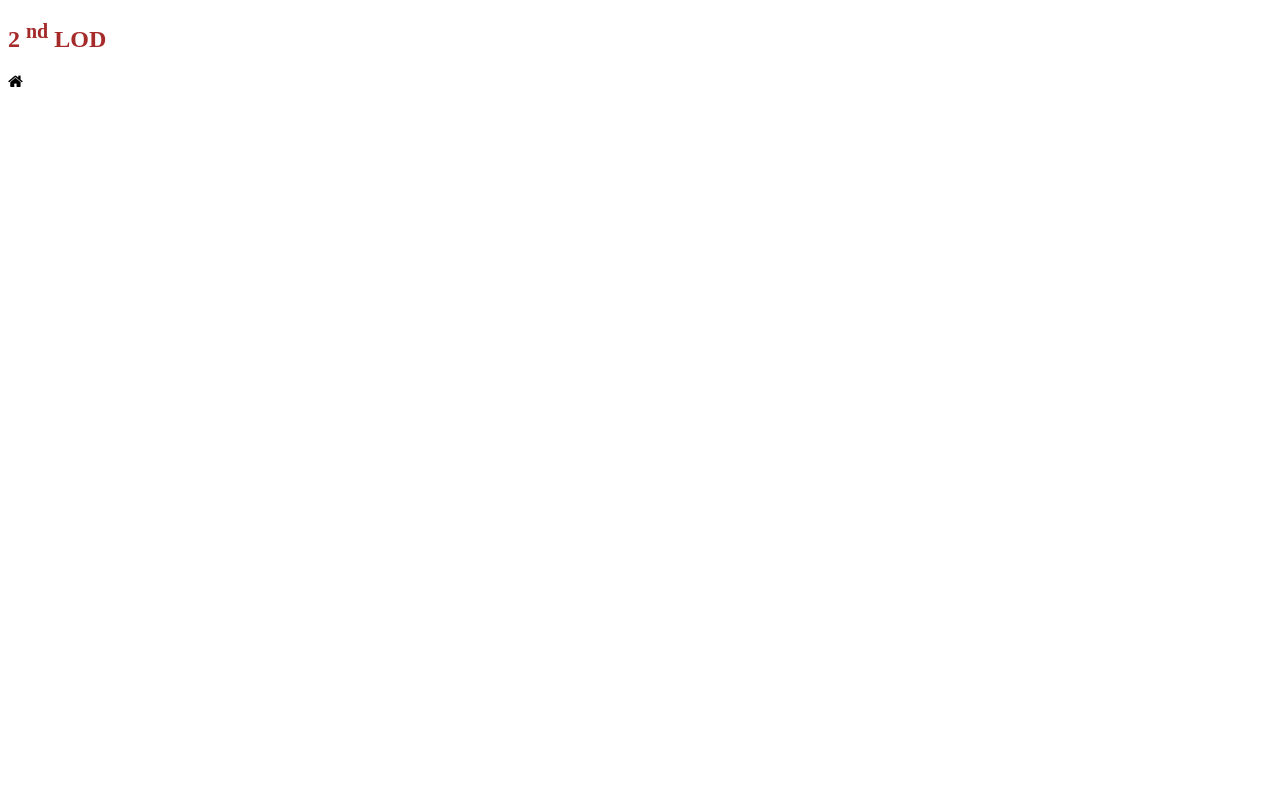
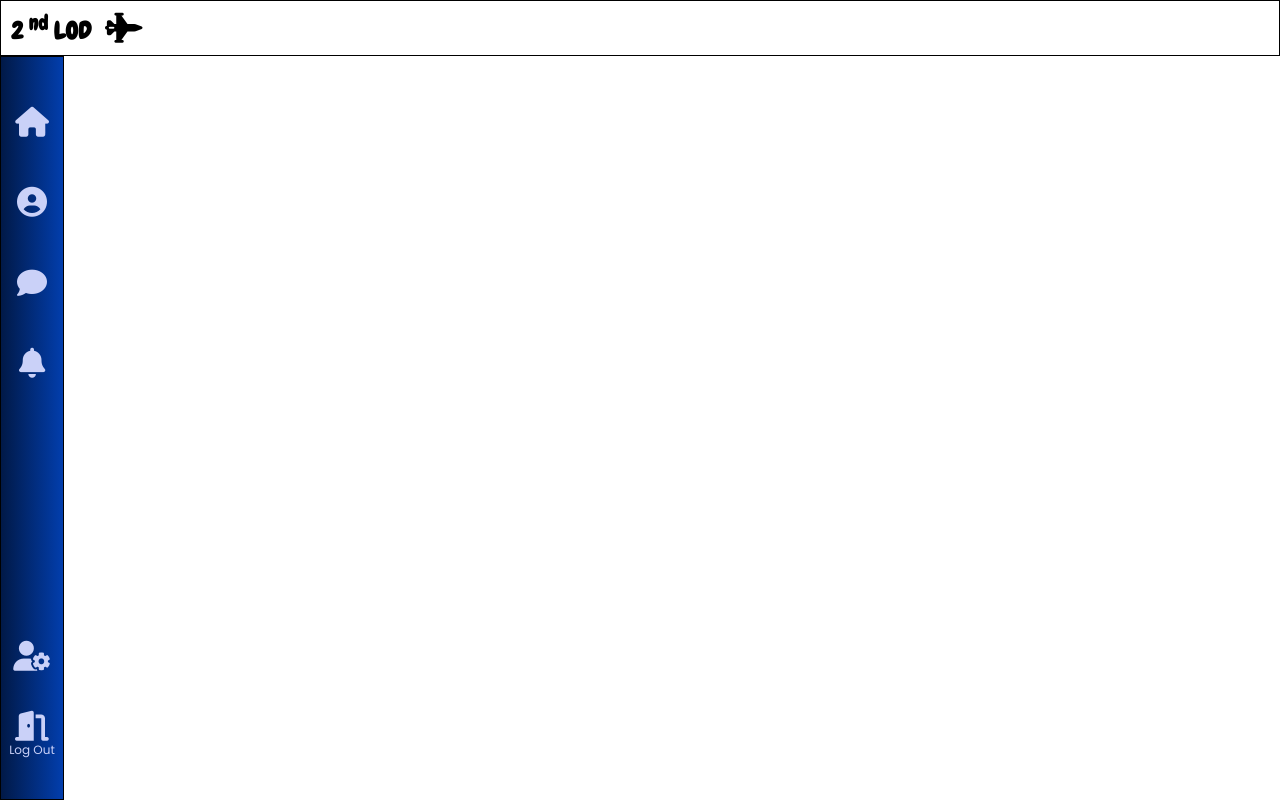
Before and after one commit to MuhammadYaseenAyub/2LOD, a plain HTML site: page index.html in a window 1280 px wide. Drawn offline with Linux system fonts and the light colour scheme.

Commit message:
created navbar on home page.
created navbar with glowing icons on home page.

```diff
--- a/css/mainStyle.css
+++ b/css/mainStyle.css
@@ -1,3 +1,96 @@
-h1{
-    color: brown;
+* {
+    padding: 0px;
+    margin: 0px;
+    box-sizing: border-box;
 }
+body {
+    overflow: hidden;
+}
+.horizontal {
+    width: 100%;
+    height: 7vh;
+    border: 1px solid black;
+    display: flex;
+    align-items: center;
+}
+.logo h1 {
+    font-family: "Chewy";
+    display: inline-block;
+    margin: 0px 10px;
+}
+.logo i{
+    margin-right: 5px;
+    font-size: 30px;
+}
+
+.vertical{
+    /* background-color: #002261; */
+    background-image: linear-gradient(to right, #011947, #023ead);
+    width: 5%;
+    height: 93vh;
+    display: flex;
+    flex-direction: column;
+    justify-content: space-between;
+    align-items: center;
+    border: 1px solid black;
+}
+.top {
+    display: flex;
+    flex-direction: column;
+    justify-content: space-evenly;
+    align-items: center;
+    height: 50vh;
+}
+.top i {
+    font-size: 30px;
+    color: rgb(202, 209, 248);
+    cursor: pointer;
+    transition: 0.3s ease;
+}
+.top i:hover {
+    color: white;
+    transform: scale(1.2);
+    text-shadow: 0px 2px 10px white;
+}
+
+.bottom {
+    display: flex;
+    flex-direction: column;
+    justify-content: flex-end;
+    align-items: center;
+    height: 50vh;
+}
+.bottom > i {
+    font-size: 30px;
+    margin-bottom: 40px;
+    color: rgb(202, 209, 248);
+    cursor: pointer;
+    transition: 0.3s ease;
+}
+.bottom > i:hover {
+    color: white;
+    transform: scale(1.2);
+    text-shadow: 0px 2px 10px white;
+}
+.bottom > div {
+    font-size: 12px;
+    margin-bottom: 40px;
+    color: rgb(202, 209, 248);
+    cursor: pointer;
+    transition: 0.3s ease;
+    display: flex;
+    justify-content: center;
+    align-items: center;
+    flex-direction: column;
+}
+.bottom > div > i {
+    font-size: 30px;
+}
+.bottom span {
+    font-family: "Poppins", sans-serif;
+}
+.bottom > div:hover {
+    color: white;
+    transform: scale(1.2);
+    text-shadow: 0px 2px 10px white;
+}
--- a/index.html
+++ b/index.html
@@ -5,19 +5,36 @@
     <meta name="viewport" content="width=device-width, initial-scale=1.0">
     <link rel="stylesheet" href="css/mainStyle.css">
     <title>2 LOD</title>
-    <link rel="stylesheet" href="https://cdnjs.cloudflare.com/ajax/libs/font-awesome/4.7.0/css/font-awesome.min.css">
     <link rel="stylesheet" href="https://fonts.googleapis.com/css2?family=Chewy&dispaly=swap">
+    <link href="https://fonts.googleapis.com/css2?family=Poppins&display=swap" rel="stylesheet">
+
 </head>
 <body>
-    <nav>
+    <nav class="horizontal">
+        <div class="logo">
+            <h1>2 <sup>nd</sup> LOD</h1>
+            <i class="fas fa-fighter-jet"></i>
+        </div>
+        <img src="" alt="">
+    </nav>
+    <nav class="vertical">
         <div class="top">
-            <h1>2 <sup>nd</sup> LOD</h1>
             <i class="fa fa-home" aria-hidden="true"></i>
+            <i class="fas fa-user-circle"></i>
+            <i class="fas fa-comment"></i>
+            <i class="fas fa-bell"></i>
 
         </div>
         <div class="bottom">
-
+            <i class="fas fa-user-cog"></i>
+            <div class="logout">
+                <i class="fas fa-door-open"></i>
+                <span>Log Out</span>
+            </div>
         </div>
     </nav>
 </body>
+
+<script src="https://kit.fontawesome.com/a076d05399.js"></script>
+
 </html>
```
